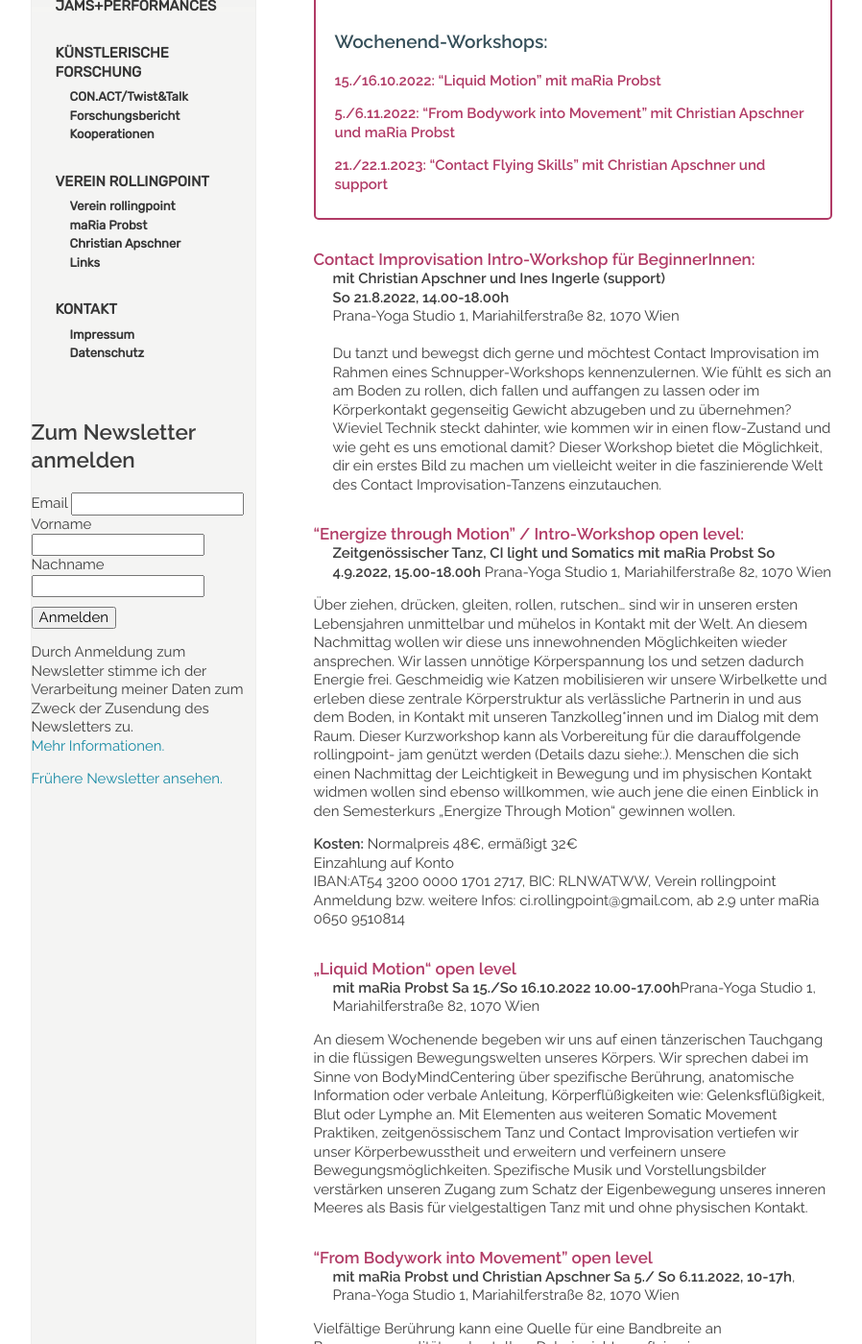
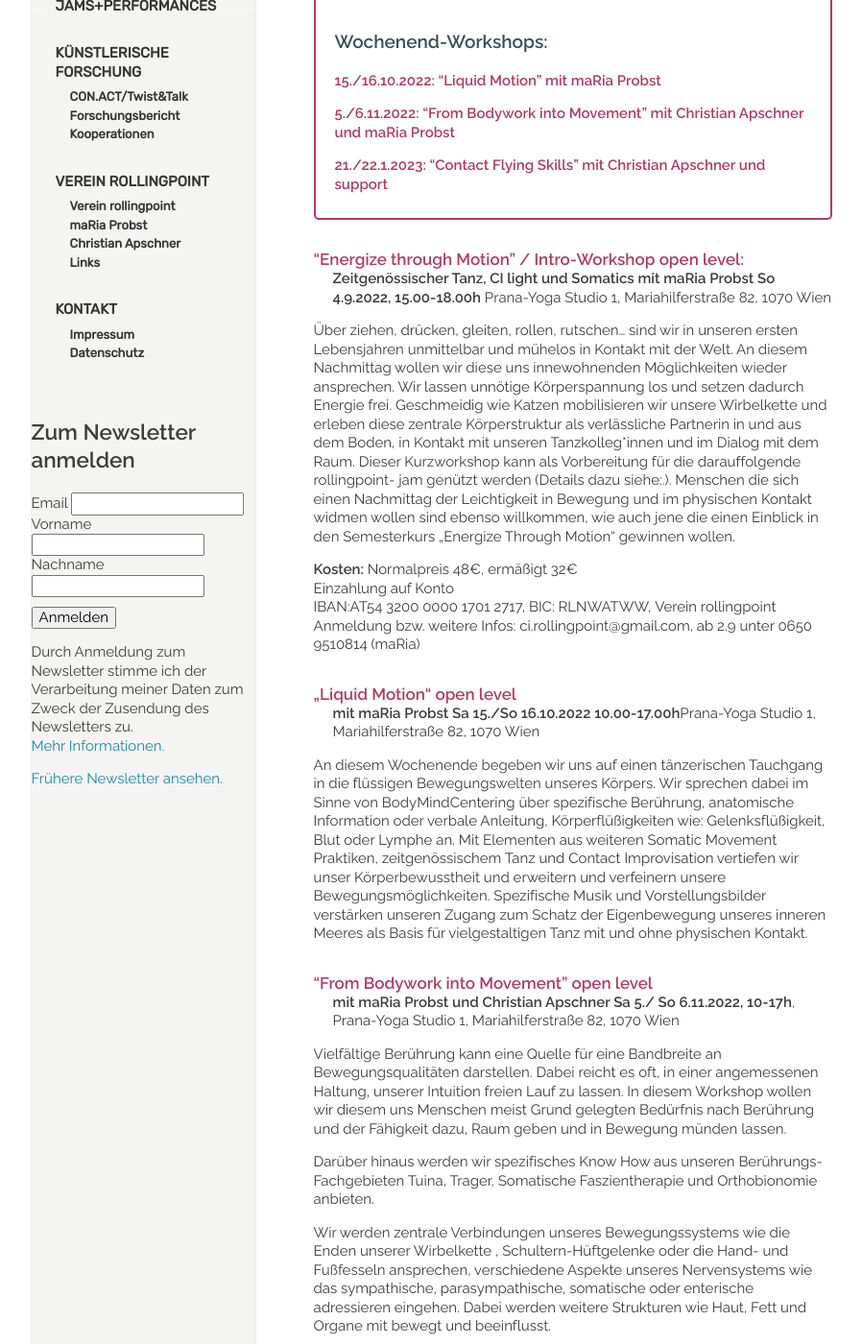
Before and after one commit to manulari/rollingpointat, a Jekyll site: the page built from _pages_de/workshops.md, in a window 1280 px wide and 1400 px high, scrolled down 455 px. Shown: the whole window at 96% size, without its empty margins (152-1050 px from the left). Built offline with Jekyll 4.4.1, drawn with Linux system fonts in a browser that asks for light colours; comment, search, counter and statistics services are not loaded; some of the changed text lies outside the part shown.

Commit message:
Update page (de) “workshops”

```diff
--- a/_pages_de/workshops.md
+++ b/_pages_de/workshops.md
@@ -23,14 +23,6 @@ Fotocredits: He Shao Hui
 >
 > <div class="named-anchor" id="intro"></div>
 
-#### **Contact Improvisation Intro-Workshop für BeginnerInnen:**
-
-**mit Christian Apschner und Ines Ingerle (support)**\
-**So 21.8.2022, 14.00-18.00h**\
-Prana-Yoga Studio 1, Mariahilferstraße 82, 1070 Wien\
-\
-Du tanzt und bewegst dich gerne und möchtest Contact Improvisation im Rahmen eines Schnupper-Workshops kennenzulernen. Wie fühlt es sich an am Boden zu rollen, dich fallen und auffangen zu lassen oder im Körperkontakt gegenseitig Gewicht abzugeben und zu übernehmen? Wieviel Technik steckt dahinter, wie kommen wir in einen flow-Zustand und wie geht es uns emotional damit? Dieser Workshop bietet die Möglichkeit, dir ein erstes Bild zu machen um vielleicht weiter in die faszinierende Welt des Contact Improvisation-Tanzens einzutauchen.
-
 #### **"Energize through Motion" / Intro-Workshop open level:**
 
 **Zeitgenössischer Tanz, CI light und Somatics
@@ -43,7 +35,7 @@ Prana-Yoga Studio 1, Mariahilferstraße 82, 1070 Wien
 **Kosten:** Normalpreis 48€, ermäßigt 32€\
 Einzahlung auf Konto\
 IBAN:AT54 3200 0000 1701 2717, BIC: RLNWATWW, Verein rollingpoint\
-Anmeldung bzw. weitere Infos: ci.rollingpoint@gmail.com,  ab 2.9 unter maRia 0650 9510814
+Anmeldung bzw. weitere Infos: ci.rollingpoint@gmail.com,  ab 2.9 unter 0650 9510814 (maRia)
 
 
 
```
Also changed, not shown: other parts of _pages_de/workshops.md (+8 -0 lines).
